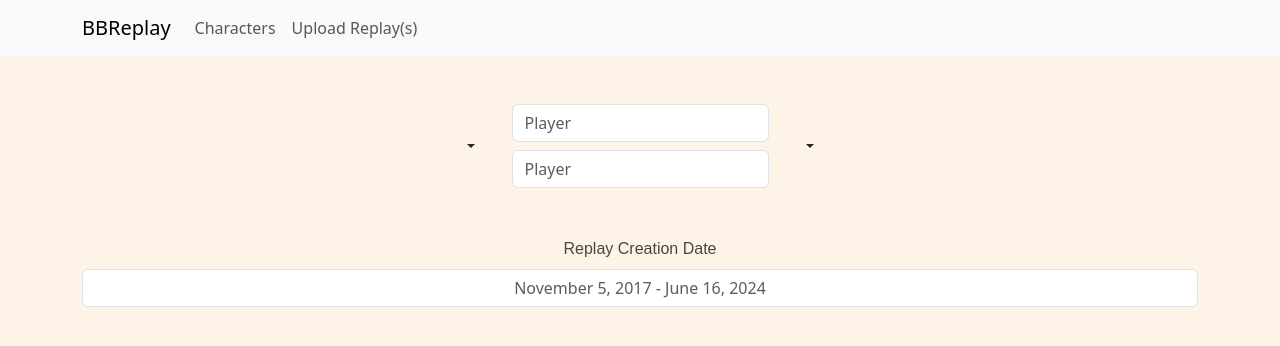
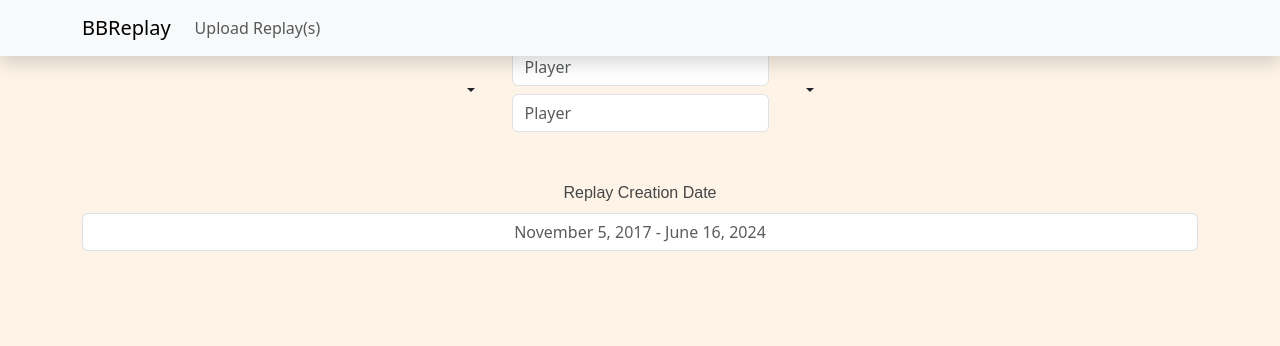
Before and after one commit to CaladBlogBaal/BBReplay, a Flask app: page / in a window 1280 px wide. Shown: the top 346 px of the page. Run offline with Flask 3, Linux system fonts and the light colour scheme; data that the repository does not hold is empty; parts of the project's set-up code (start-up, migrations or seed data) failed here and were passed over; some libraries are stand-ins or nearby versions.

Commit message:
Remove character in nav for now, also added a shadow

```diff
--- a/app/templates/base.html
+++ b/app/templates/base.html
@@ -17,7 +17,7 @@
       <link rel="stylesheet" href="{{ url_for('static', filename='css/style.css') }}">
   </head>
   <body>
-    <nav class="navbar navbar-expand-lg bg-body-tertiary">
+    <nav class="navbar navbar-expand-lg bg-body-tertiary fixed-top shadow-custom">
       <div class="container">
         <a class="navbar-brand" href="/">BBReplay</a>
         <button class="navbar-toggler" type="button" data-bs-toggle="collapse" data-bs-target="#navbarSupportedContent" aria-controls="navbarSupportedContent" aria-expanded="false" aria-label="Toggle navigation">
@@ -25,9 +25,9 @@
         </button>
         <div class="collapse navbar-collapse" id="navbarSupportedContent">
           <ul class="navbar-nav me-auto mb-2 mb-lg-0">
-            <li class="nav-item">
+           <!-- <li class="nav-item">
               <a class="nav-link" aria-current="page" href="/">Characters</a>
-            </li>
+            </li> -->
             <li class="nav-item">
               <a class="nav-link" aria-current="page" href="/upload" id="uploadLink">Upload Replay(s)</a>
             </li>
```
